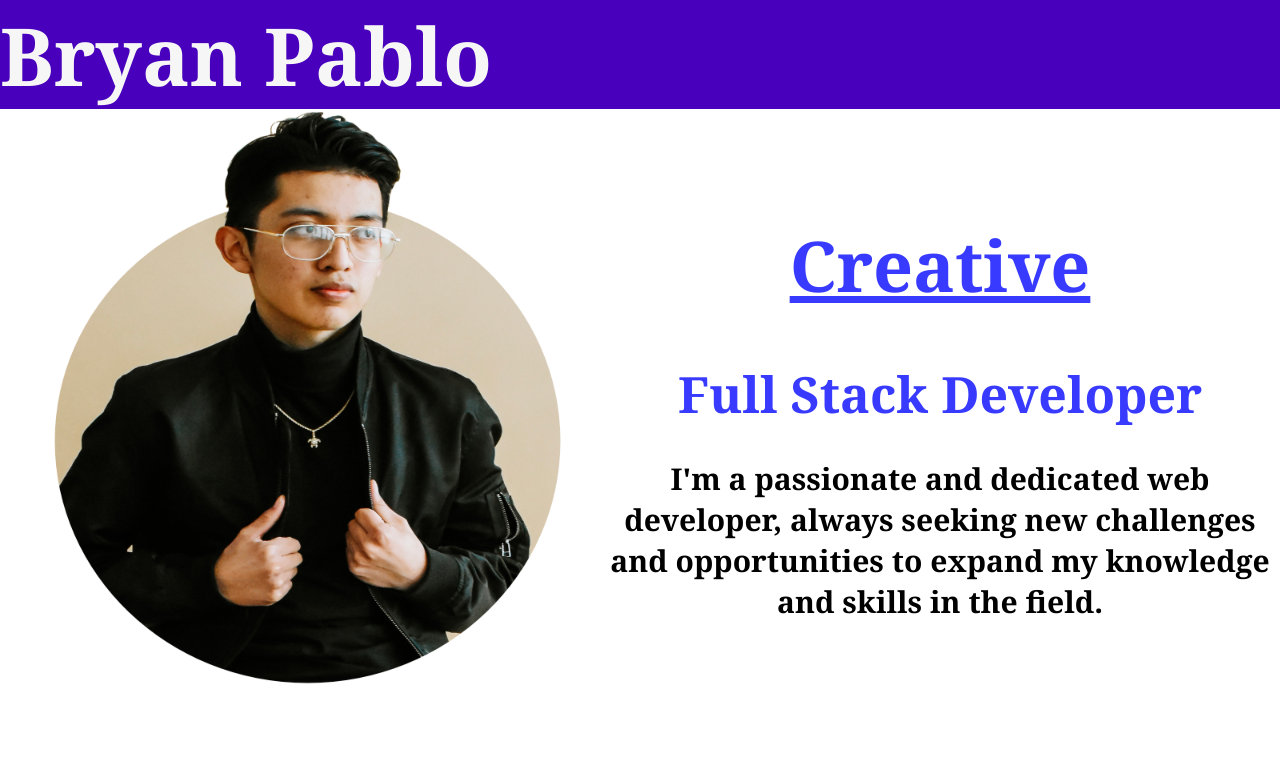
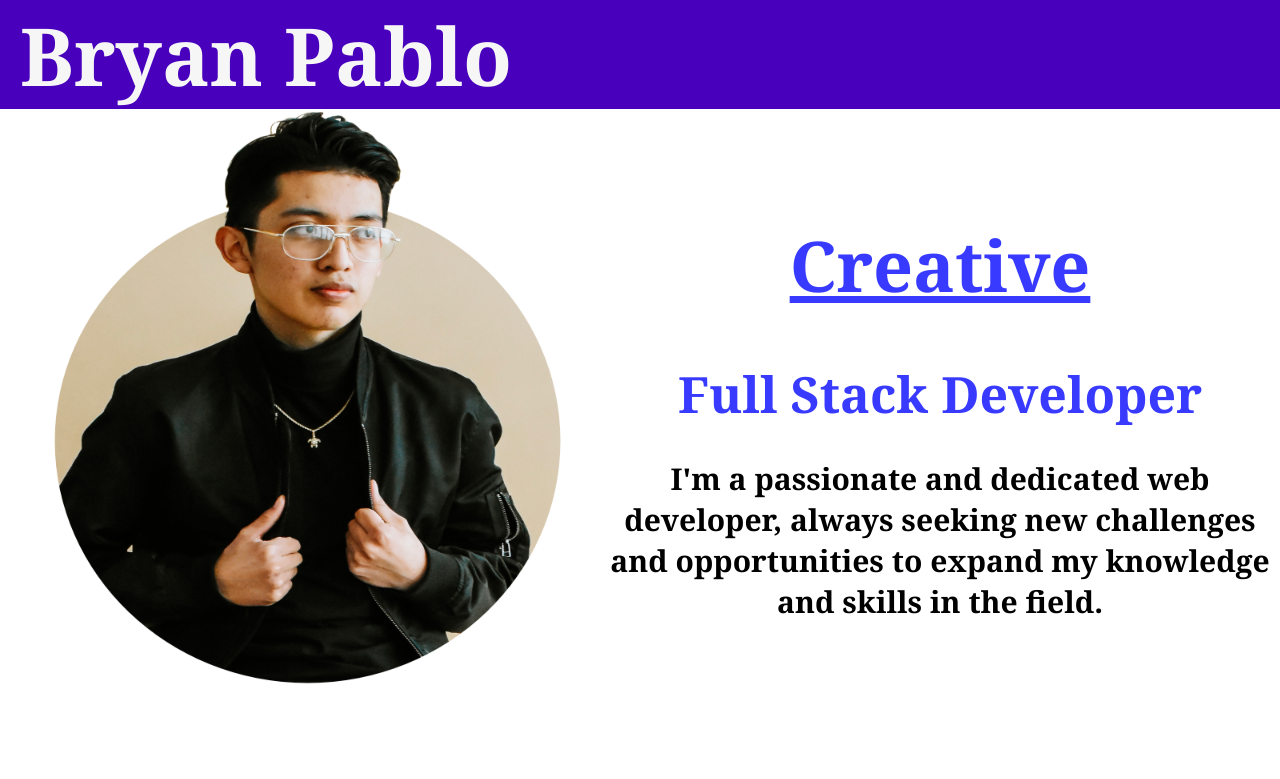
Before and after one commit to BPRarts/new-portfolio, a React (Create React App) app: page / in a window 1280 px wide. Shown: the top 779 px of the page. Built offline with nearby package versions, Linux system fonts and the light colour scheme.

Commit message:
css updated

```diff
--- a/src/App.css
+++ b/src/App.css
@@ -14,6 +14,7 @@
   font-size: 80px;
   font-family: Georgia, 'Times New Roman', Times, serif;
   font-weight: 700;
+  padding-left: 20px;
 
 
 }
```
